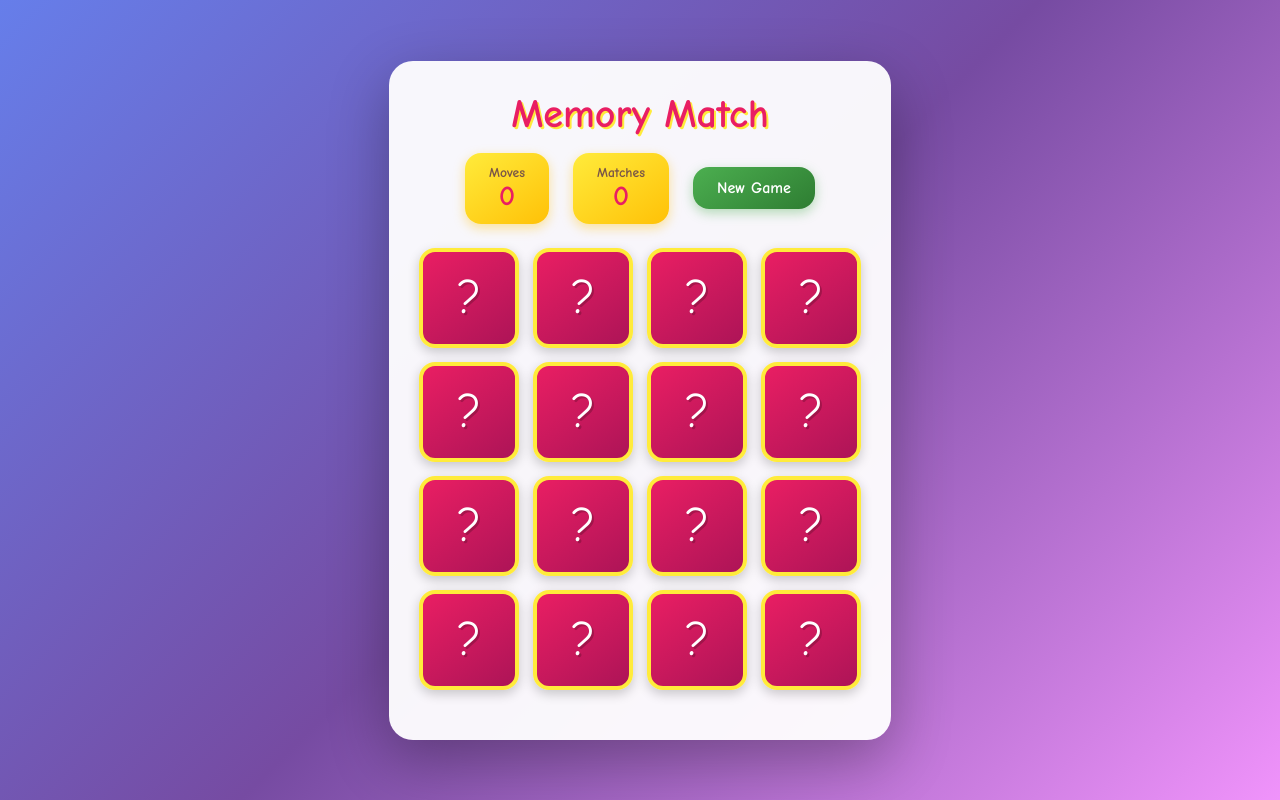
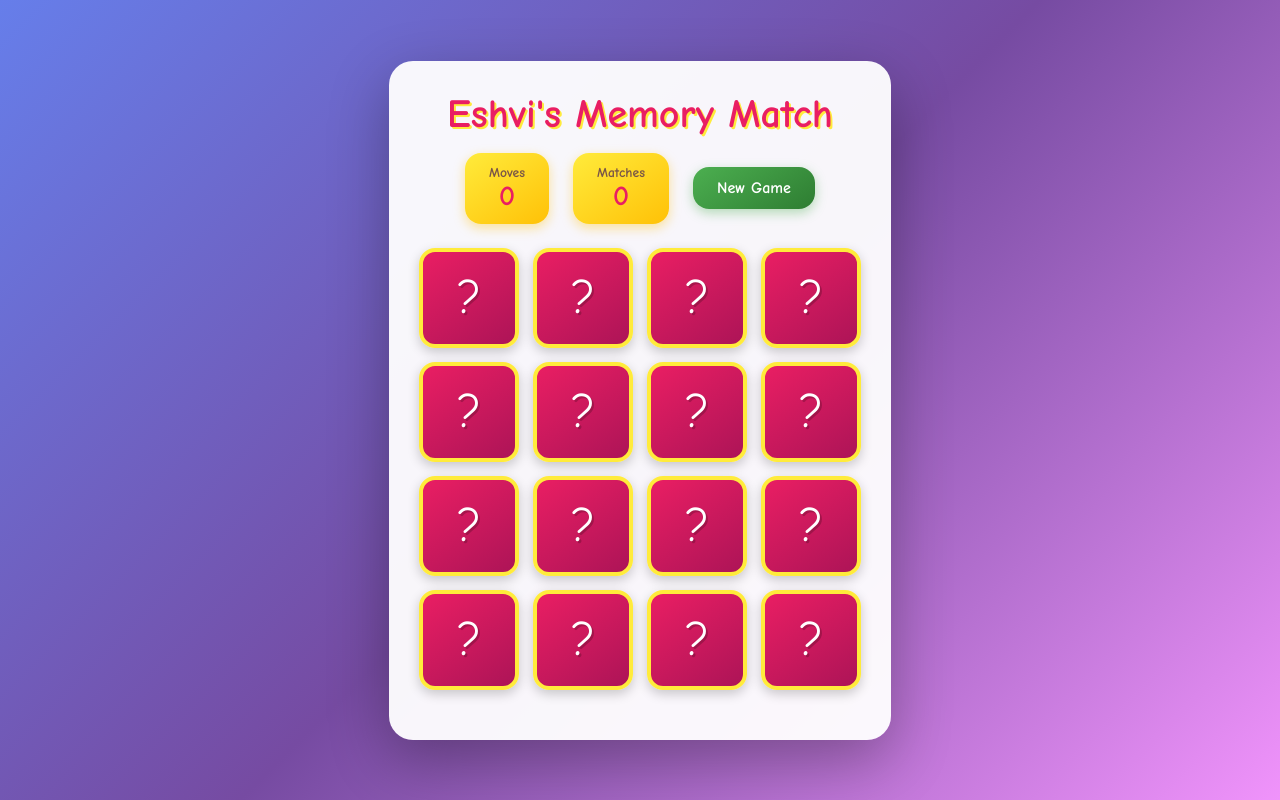
Before and after one commit to nishikar/js-memory-tiles, a plain HTML site: page index.html in a window 1280 px wide. Drawn offline with Linux system fonts and the light colour scheme.

Commit message:
Update index.html

```diff
--- a/index.html
+++ b/index.html
@@ -9,7 +9,7 @@
 <body>
   <div class="game-container">
     <header>
-      <h1>Memory Match</h1>
+      <h1>Eshvi's Memory Match</h1>
       <div class="score-panel">
         <div class="score-item">
           <span class="label">Moves</span>
```
